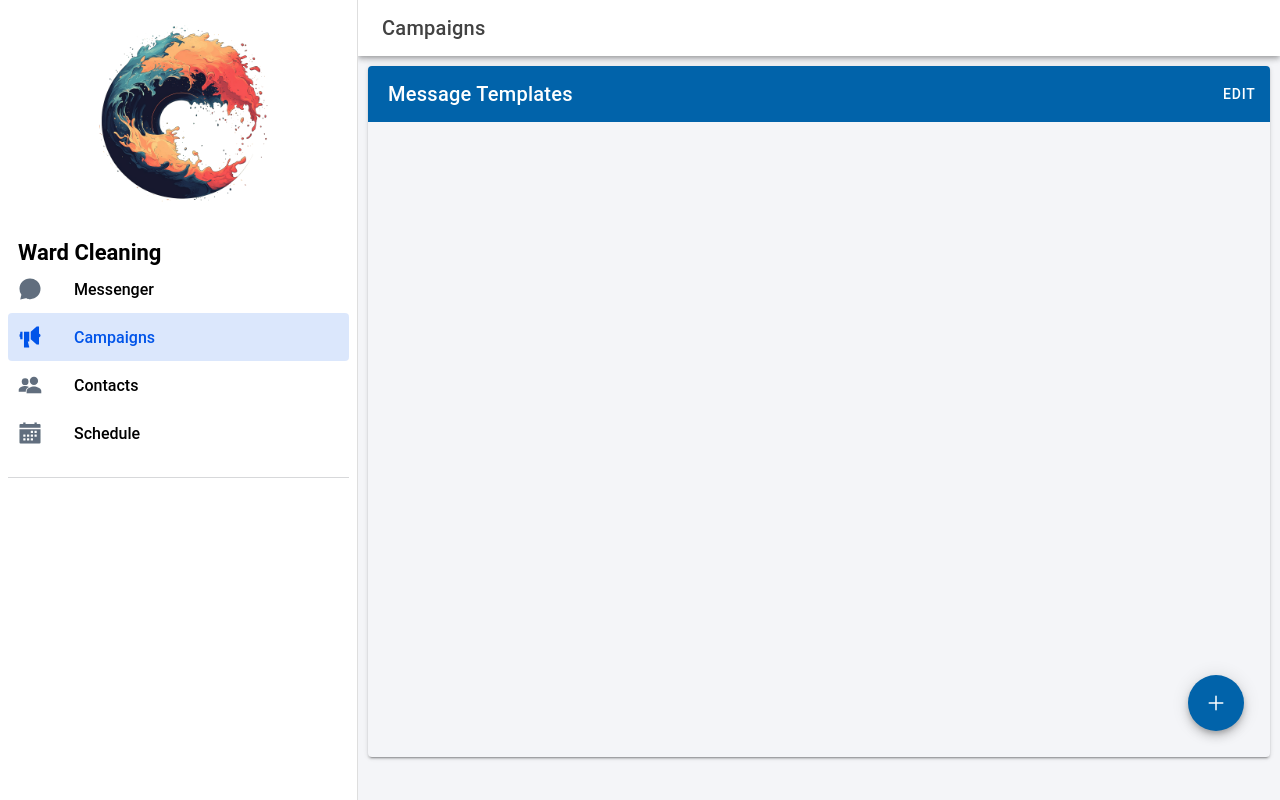
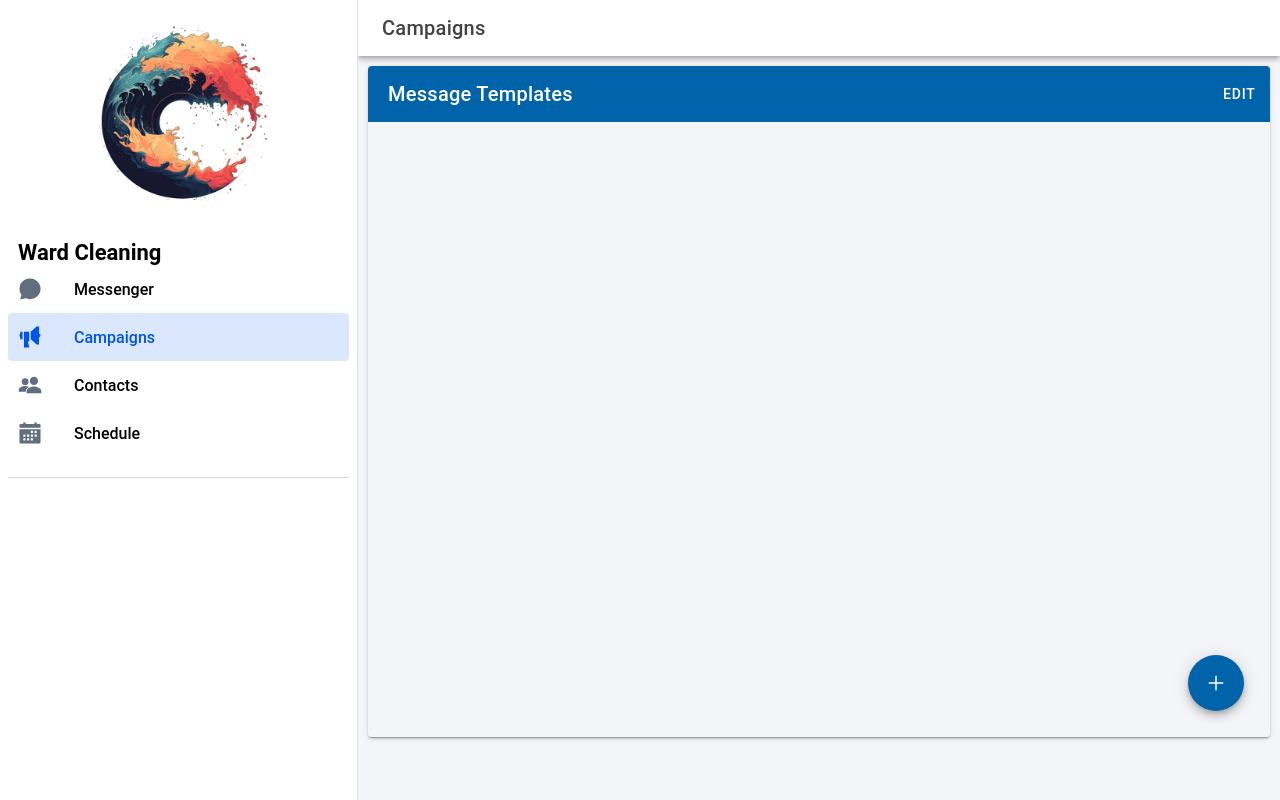
Before and after one commit to dulbrich/ward-cleaning-2025, a React (Vite) app: page /campaigns in a window 1280 px wide. Built offline with nearby package versions, Linux system fonts and the light colour scheme.

Commit message:
Update Campaigns.css
Make card shorter.

```diff
--- a/src/pages/Campaigns.css
+++ b/src/pages/Campaigns.css
@@ -1,4 +1,4 @@
 .templates-card-content {
-    height: calc(100vh - 165px);
+    height: calc(100vh - 185px);
     overflow-y: auto;
 }
```
